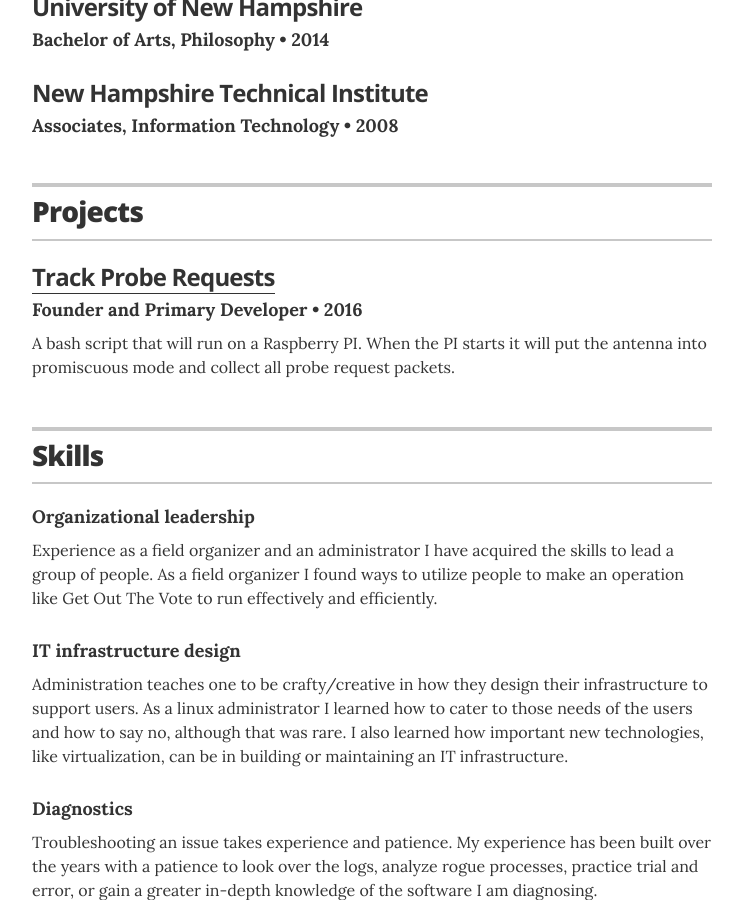
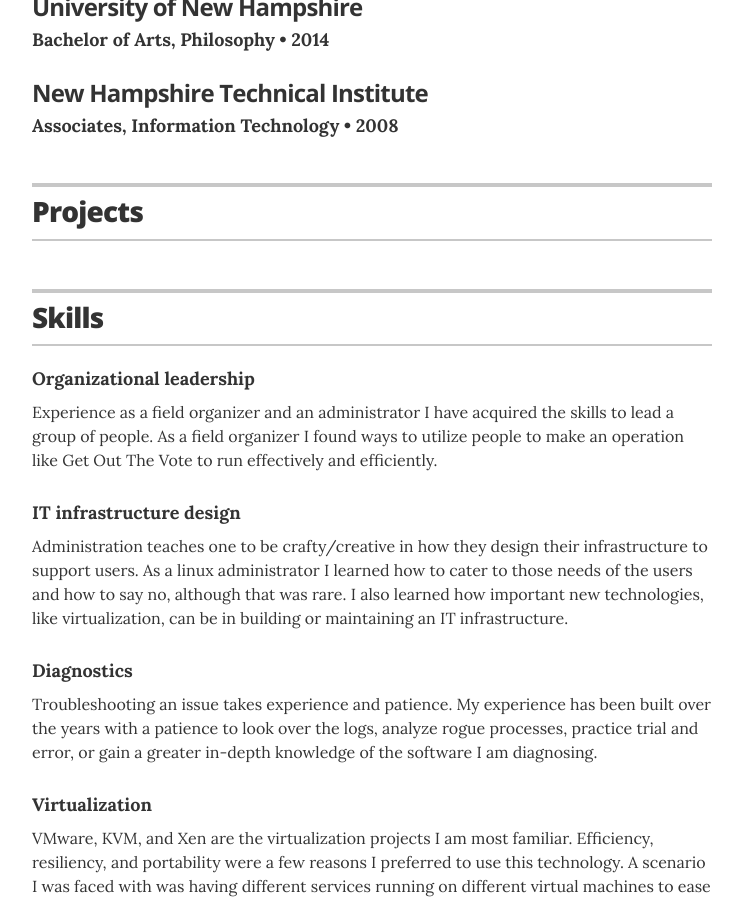
Before and after one commit to jthibeault2005/joshthibeault.me, a Jekyll site: the page built from index.html, in a window 1280 px wide and 900 px high, scrolled down 1569 px. Shown: the whole window, without its empty margins (268-1011 px from the left). Built offline with Jekyll 4.4.1, drawn with Linux system fonts in a browser that asks for light colours.

Commit message:
Update projects.yml

```diff
--- a/_data/projects.yml
+++ b/_data/projects.yml
@@ -1,9 +1,4 @@
 # Projects
-- project: Track Probe Requests
-  role: Founder and Primary Developer
-  duration: 2016
-  url: "_pages/project_radio.html"
-  description: A bash script that will run on a Raspberry PI.  When the PI starts it will put the antenna into promiscuous mode and collect all probe request packets.
 
 # Springfield Community Outreach Group
 #- project: Springfield Community Outreach Group
```
